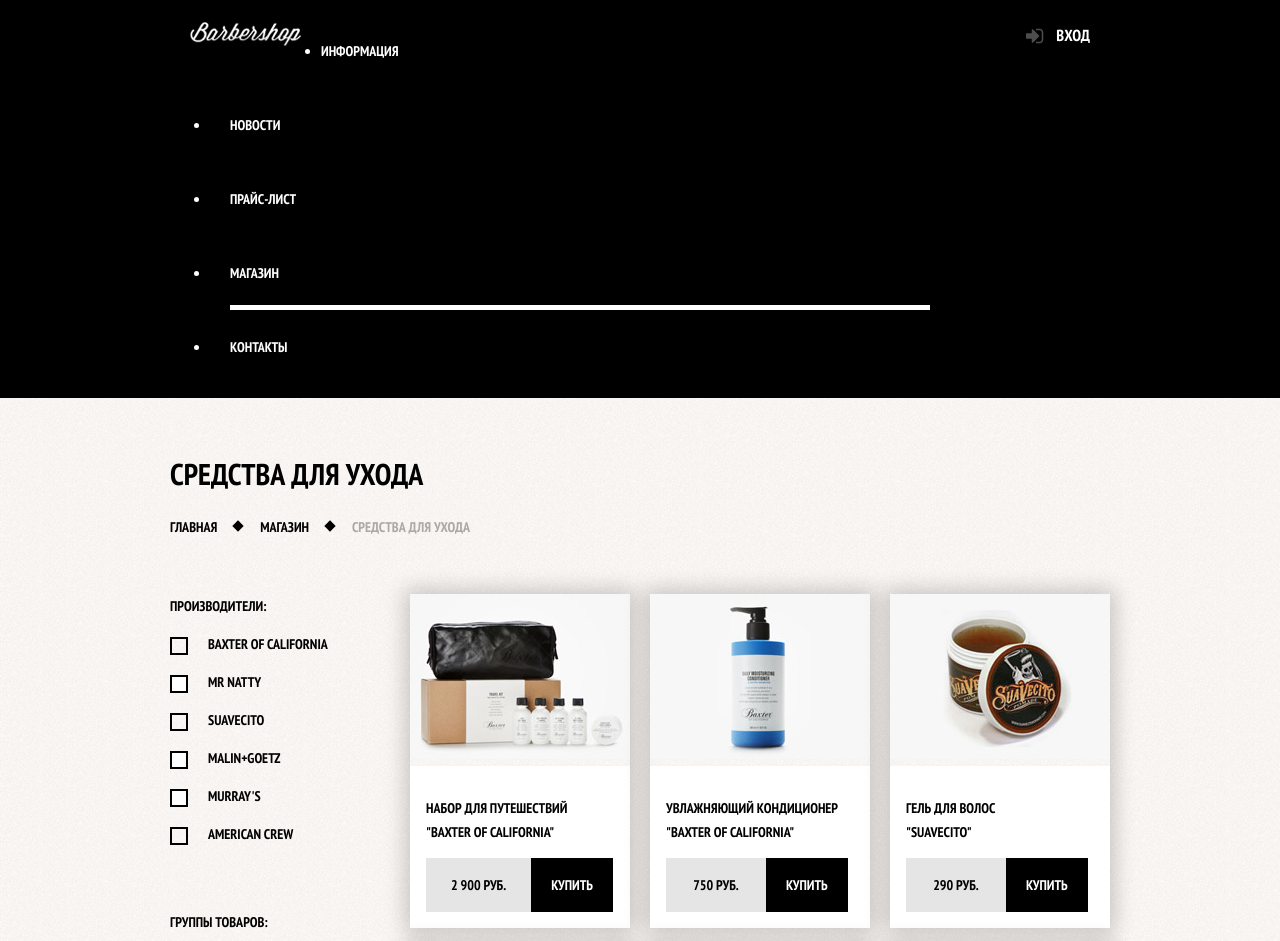
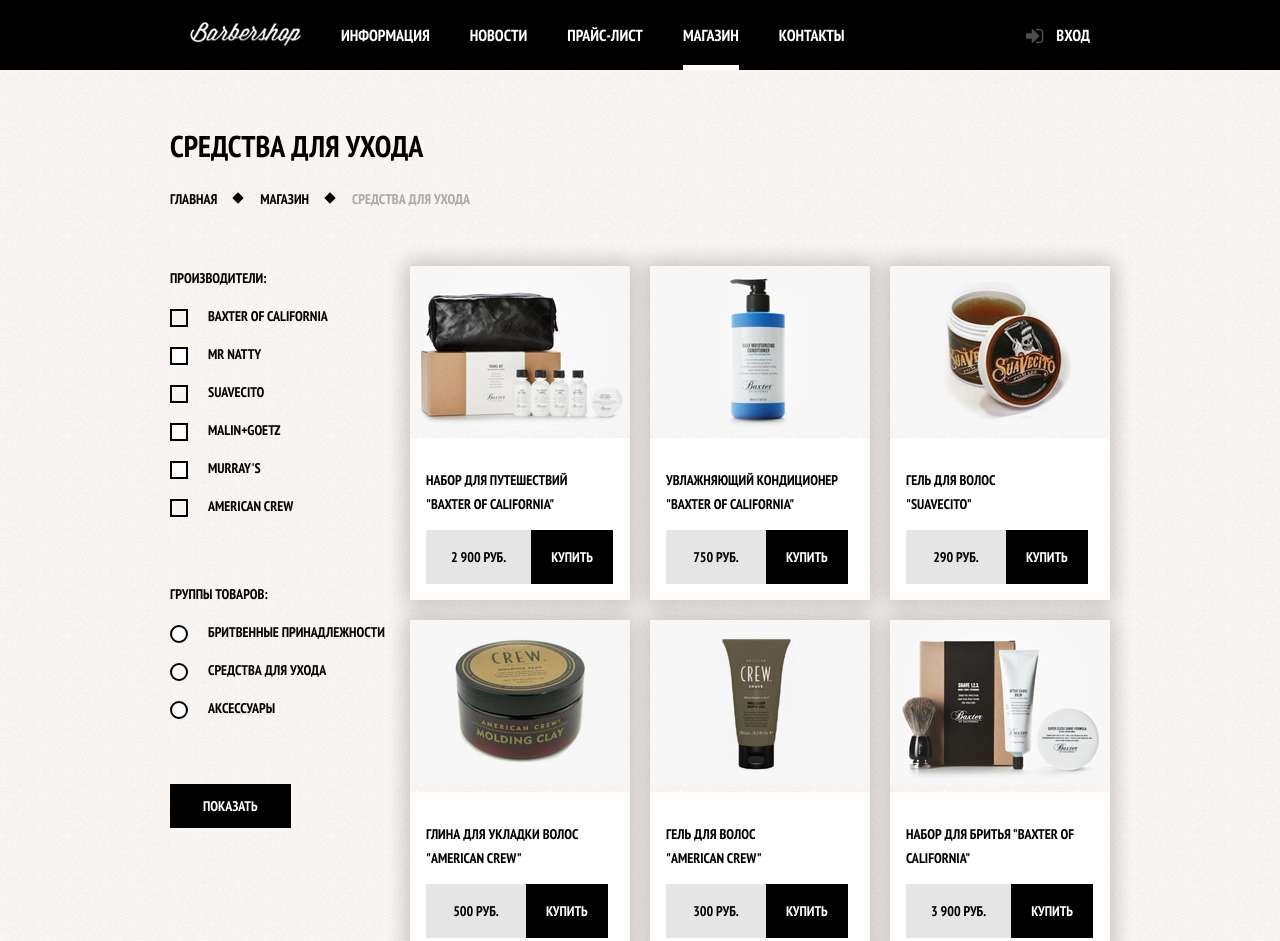
Before and after one commit to shu-rup/barbershop, a plain HTML site: page shop.html in a window 1280 px wide. Shown: the top 941 px of the page. Drawn offline with Linux system fonts and the light colour scheme.

Commit message:
Поправлена разметка

```diff
--- a/shop.html
+++ b/shop.html
@@ -14,20 +14,20 @@
             <a class="navigation-item-logo" href="index.html">
                 <img src="img/header-logo.png" width="111" height="24" alt="Логотип">
             </a>
-            <ul>
-                <li>
+            <ul class="navigation-items">
+                <li class="navigation-item">
                     <a href="#">Информация</a>
                 </li>
-                <li>
+                <li class="navigation-item">
                     <a href="#">Новости</a>
                 </li>
-                <li>
+                <li class="navigation-item">
                     <a href="price.html">Прайс-лист</a>
                 </li>
-                <li class="active">
+                <li class="navigation-item  active">
                     <a href="shop.html">Магазин</a>
                 </li>
-                <li>
+                <li class="navigation-item">
                     <a href="#">Контакты</a>
                 </li>
             </ul>
@@ -53,7 +53,7 @@
     <div class="inner-content  clearfix">
         <form class="assortment" action="#" method="post">
             <fieldset class="makers">
-                <legend class="content-title">Производители:</legend>
+                <legend class="assortment-title">Производители:</legend>
                 <p><input type="checkbox" name="baxter" id="c1" checked><label for="c1">Baxter of California</label></p>
                 <p><input type="checkbox" name="natty" id="c2"><label for="c2">Mr Natty</label></p>
                 <p><input type="checkbox" name="suavecito" id="c3" checked><label for="c3">Suavecito</label></p>
@@ -62,7 +62,7 @@
                 <p><input type="checkbox" name="crew" id="c6" checked><label for="c6">American crew</label></p>
             </fieldset>
             <fieldset class="groups-of-goods">
-                <legend class="content-title">Группы товаров:</legend>
+                <legend class="assortment-title">Группы товаров:</legend>
                 <p><input type="radio" name="group" value="shave" id="r1"><label for="r1">Бритвенные
                     принадлежности</label></p>
                 <p><input type="radio" name="group" value="maintenance" id="r2"><label for="r2">Средства для
```
